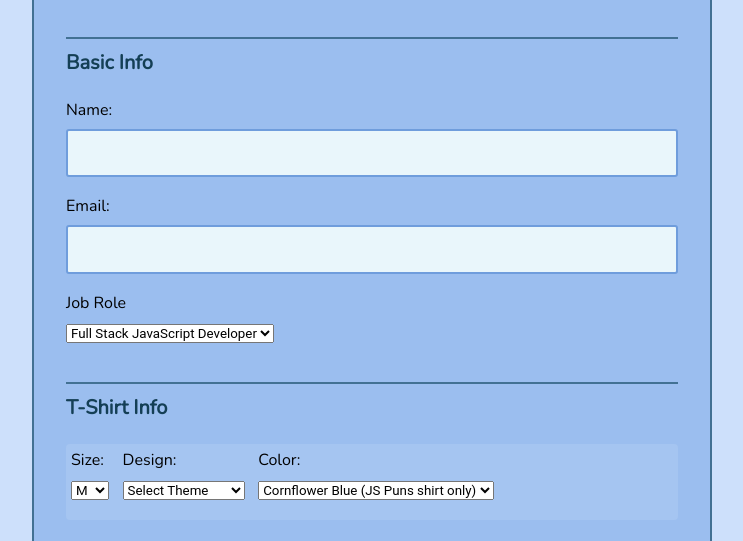
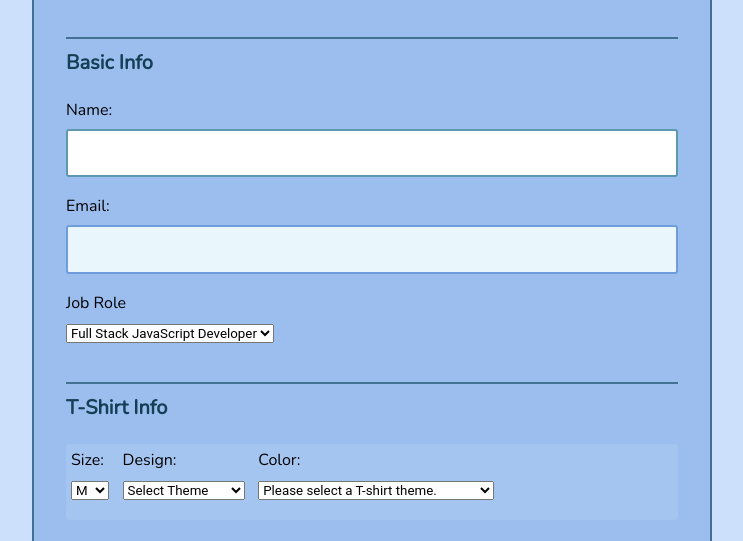
Before and after one commit to Stevesbong/JS-Responsive-form-validation, a plain HTML site: page index.html in a window 1280 px wide. Shown: the part 201-742 px from the top of the page, without its empty margins (268-1011 px from the left). Drawn offline with nearby package versions, Linux system fonts and the light colour scheme.

Commit message:
started project

```diff
--- a/css/style.css
+++ b/css/style.css
@@ -15,8 +15,8 @@ button {
 }
 
 body {
-  font: 1em/1.5;
-  color: rgba(6, 49, 68, 0.9);
+  	font: 1em/1.5;
+  	color: rgba(6, 49, 68, 0.9);
 	background: #CDE0FB;
 }
 
--- a/index.html
+++ b/index.html
@@ -34,6 +34,7 @@
           <option value="student">Student</option>
           <option value="other">Other</option>
         </select>
+        <input type="text" id="other-title" name="job_role_other" placeholder="Your Job Role">
       </fieldset>
 
       <fieldset class="shirt">
--- /dev/null
+++ b/js/script.js
@@ -0,0 +1,22 @@
+document.querySelector('input[name="user-name"]').focus()
+const otherType = document.querySelector('input[name="job_role_other"]');
+otherType.style.display = 'none';
+
+// const colorOption = document.getElementById('colors-js-puns');
+// colorOption.style.display = 'none'
+
+
+const design = document.getElementById('design');
+design.children[0].style.display = 'none'
+console.log(design.children[0]);
+
+const colors = document.getElementById('color');
+const option = document.createElement('option');
+option.innerText = "Please select a T-shirt theme.";
+option.selected = true;
+for (let color of colors) {
+    color.style.display = 'none'
+}
+colors.prepend(option)
+
+console.log(design.options)
```
Also changed, not shown: 1 other file.
